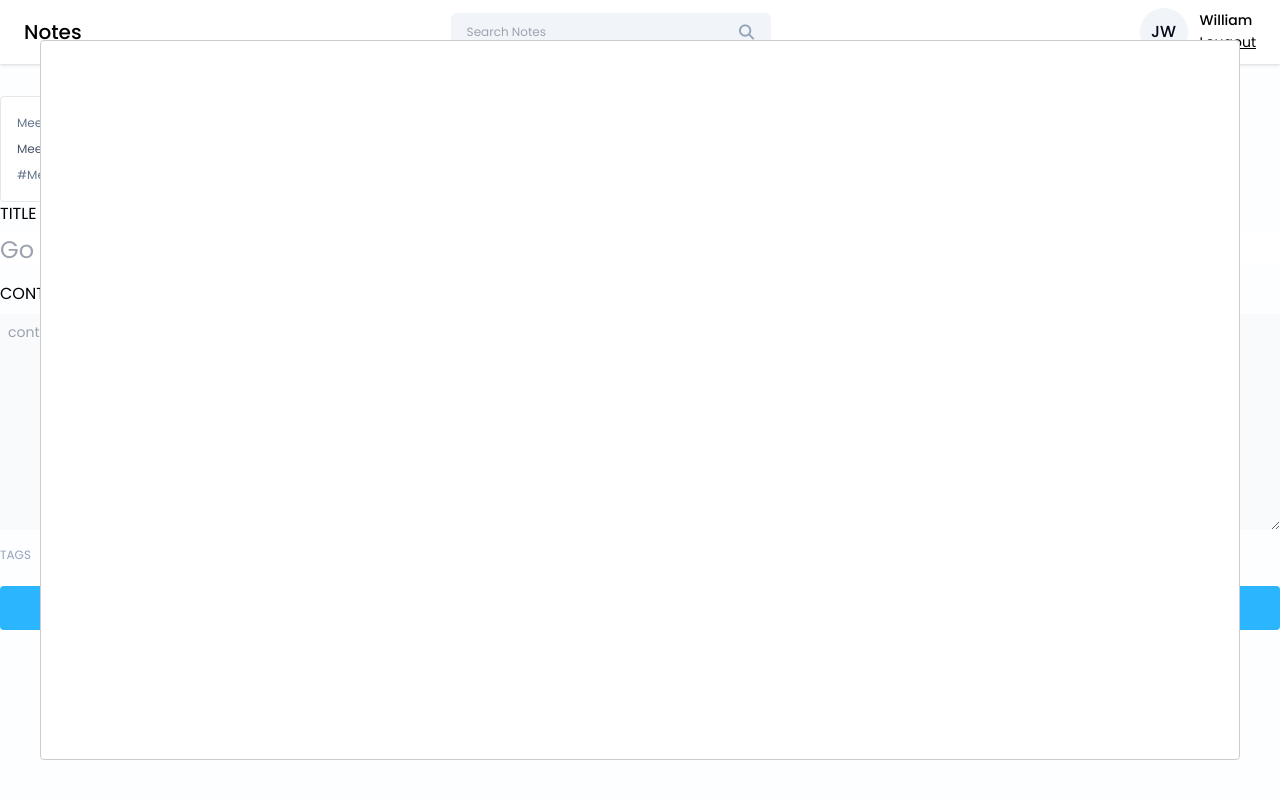
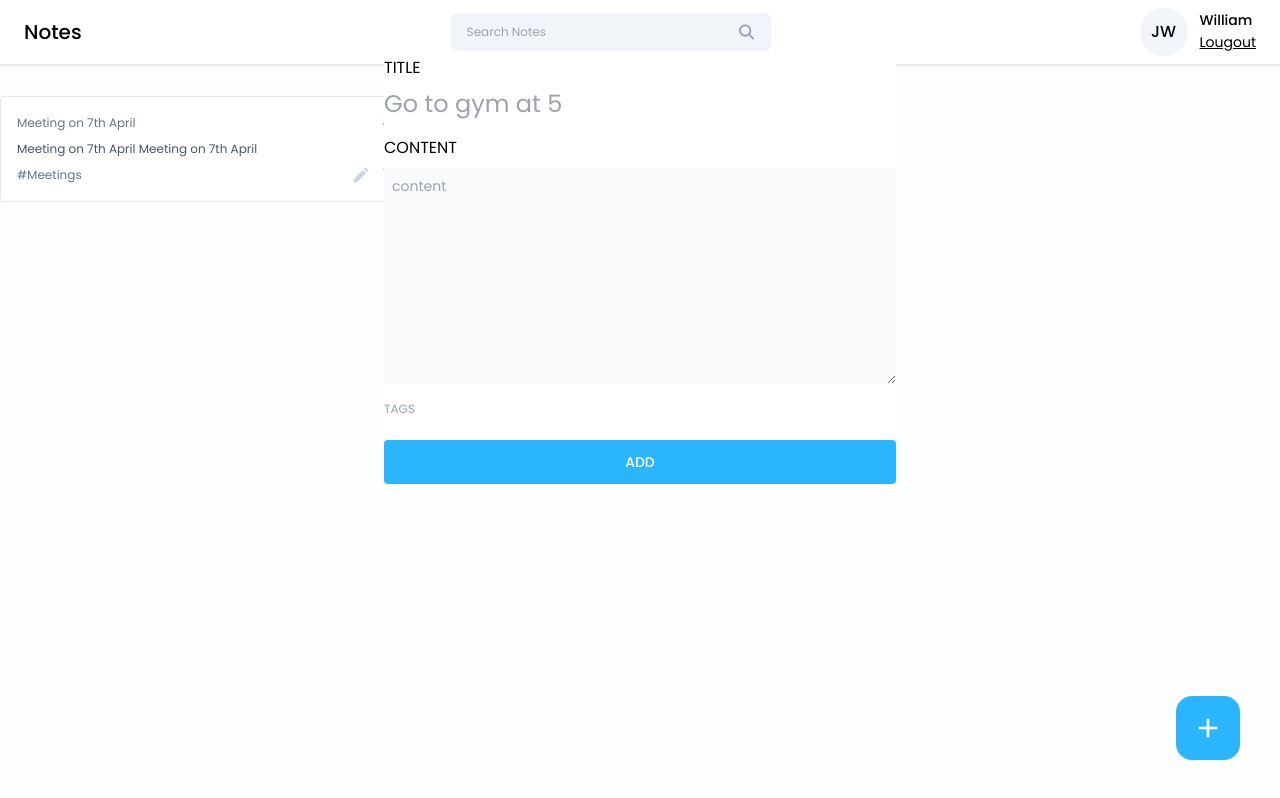
Before and after one commit to ArionDutta33/NOTE, a React (Vite) app in the folder frontend/: page /dashboard in a window 1280 px wide. Both pictures are taken after a click on the button 1208 px from the left and 728 px from the top of the page. Built offline with nearby package versions, Linux system fonts and the light colour scheme.

Commit message:
Modal error removed

```diff
--- a/frontend/src/Pages/Home/Home.jsx
+++ b/frontend/src/Pages/Home/Home.jsx
@@ -45,9 +45,10 @@ const Home = () => {
           },
         }}
         contentLabel=""
-        className=""
-      ></Modal>
-      <AddEditNotes />
+        className="w-[40%] max-h-3/4 bg-white rounded-md mx-auto mt-14 overflow-scroll"
+      >
+        <AddEditNotes />
+      </Modal>
     </>
   );
 };
```
